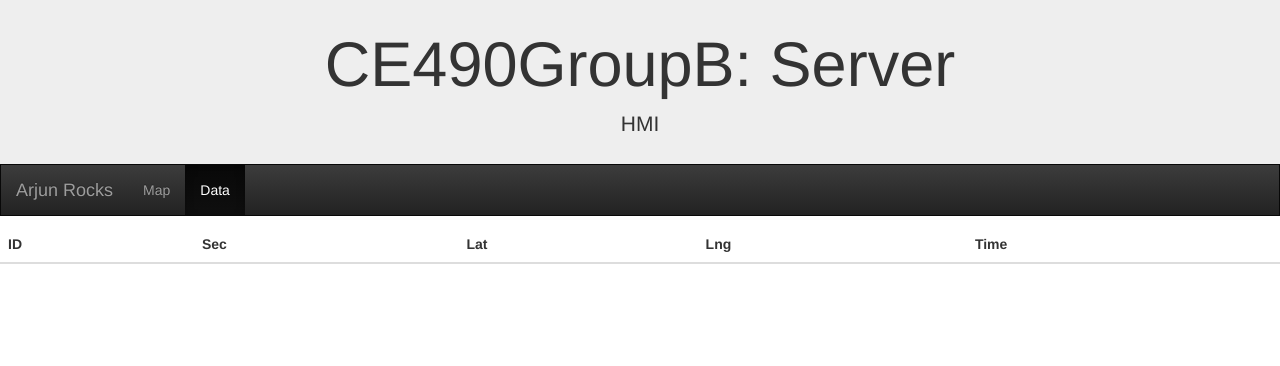
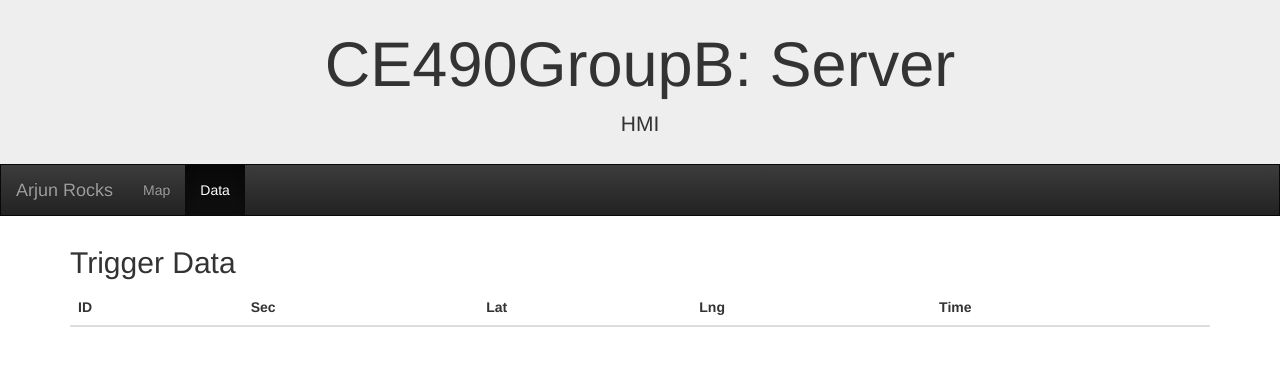
Before and after one commit to bobbityllama/CE490GroupB, a website: page remoteapp/data.html in a window 1280 px wide. Drawn offline with nearby package versions, Linux system fonts and the light colour scheme; no server answers; files whose address does not match are found by name.

Commit message:
Added header to data.html

```diff
--- a/remoteapp/data.html
+++ b/remoteapp/data.html
@@ -93,6 +93,8 @@
       </div>
     </nav>
 
+    <div class="container">
+      <h2>Trigger Data</h2>
       <table id="triggertable" class="table table-striped">
         <thead>
           <tr>
@@ -107,5 +109,6 @@
 
         </tbody>
       </table>
+    </div>
   </body>
 </html>
```
Also changed, not shown: app/data.html (+3 -0 lines). Lines whose indentation alone changed are shown as unchanged.
